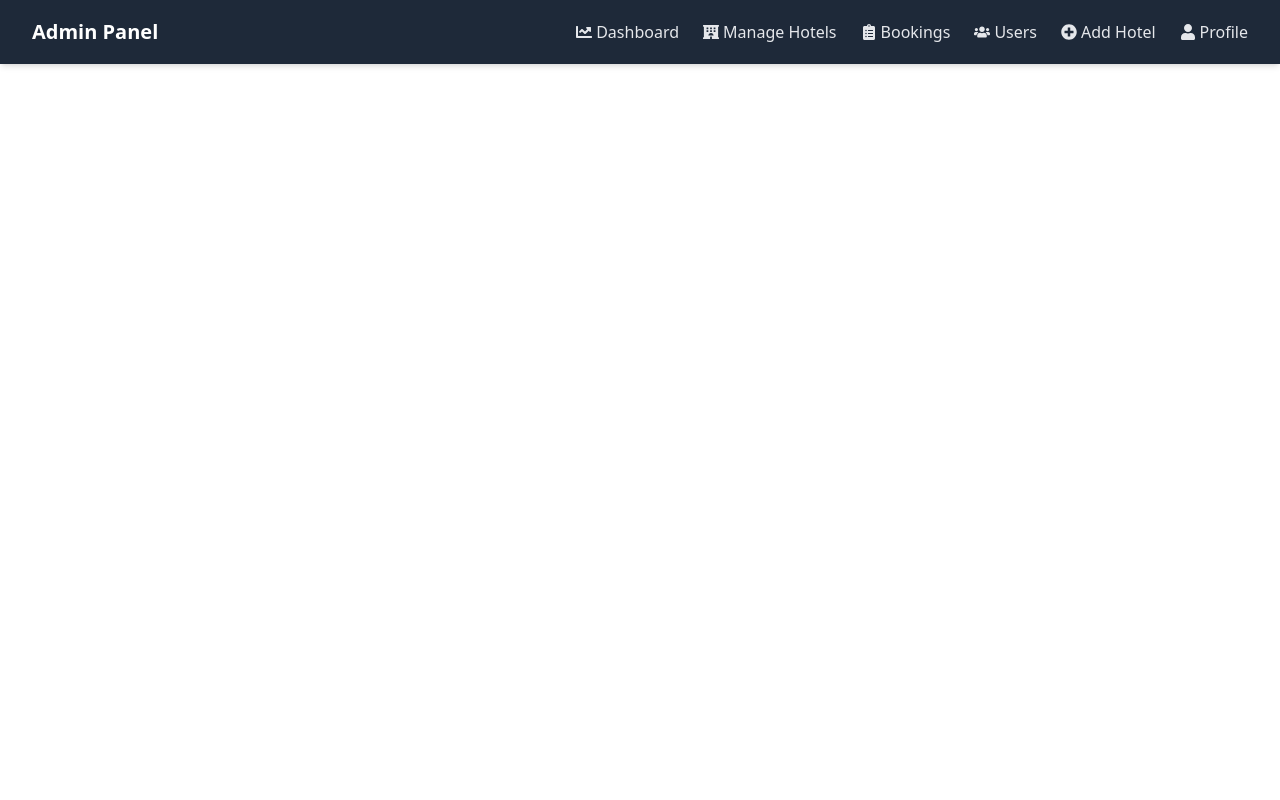
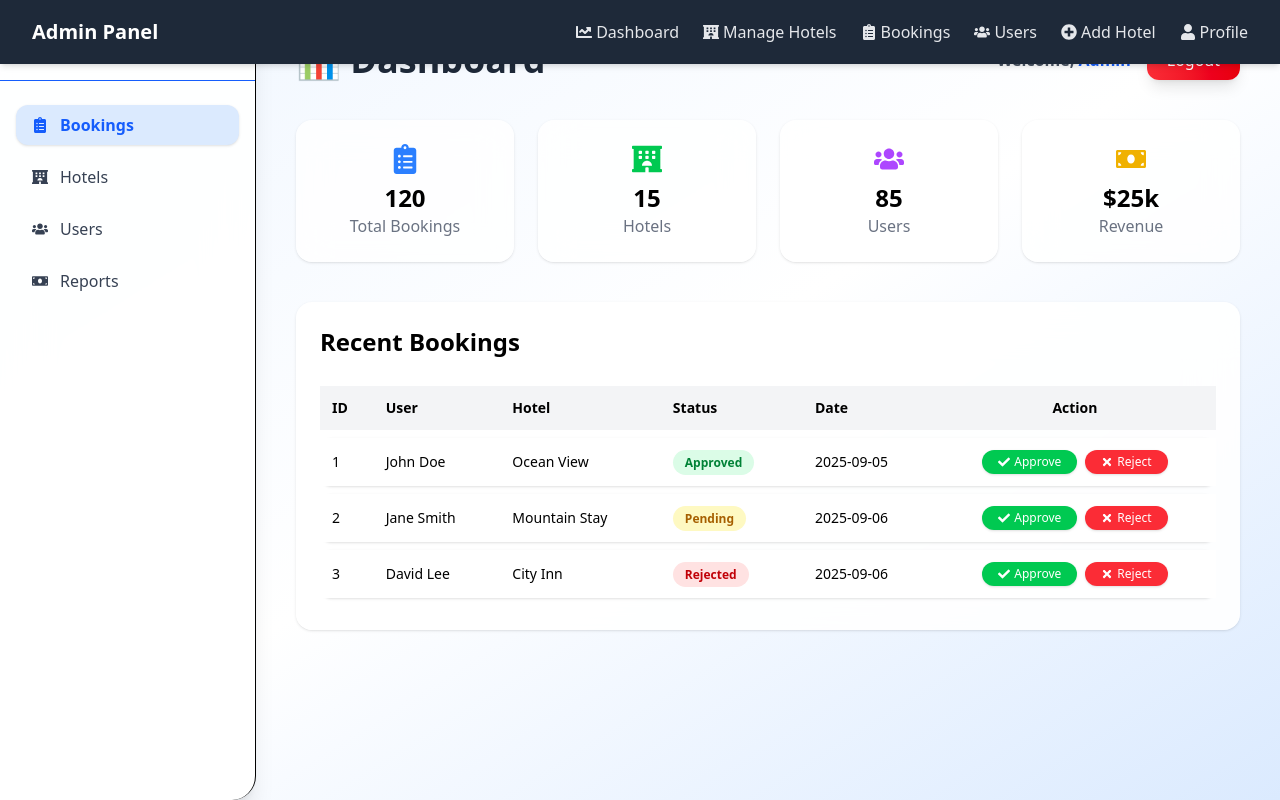
Before and after one commit to ravitharun/Hotel-booking-MERN, a React (Vite) app in the folder Client/Client/: page /Admin in a window 1280 px wide. Built offline with nearby package versions, Linux system fonts and the light colour scheme.

Commit message:
updated the ui admin dashboard

```diff
--- a/Client/Client/src/Admin/Pages/AdminHomepage.jsx
+++ b/Client/Client/src/Admin/Pages/AdminHomepage.jsx
@@ -1,13 +1,139 @@
-import React from 'react'
-import Navbar from '../../Navbar'
+import React from "react";
+import Navbar from "../../Navbar";
+import {
+  FaHotel,
+  FaUsers,
+  FaClipboardList,
+  FaMoneyBill,
+  FaCheck,
+  FaTimes,
+} from "react-icons/fa";
+
+// Example bookings data
+const bookings = [
+  { id: 1, user: "John Doe", hotel: "Ocean View", status: "Approved", date: "2025-09-05" },
+  { id: 2, user: "Jane Smith", hotel: "Mountain Stay", status: "Pending", date: "2025-09-06" },
+  { id: 3, user: "David Lee", hotel: "City Inn", status: "Rejected", date: "2025-09-06" },
+];
 
 function AdminHomepage() {
   return (
     <>
-    <Navbar></Navbar>
+      <Navbar />
+      <div className="flex min-h-screen bg-gradient-to-br from-blue-50 via-white to-blue-100">
+        {/* Sidebar */}
+        <aside className="w-64 bg-white/90 backdrop-blur-xl shadow-xl border-r rounded-tr-3xl rounded-br-3xl hidden md:flex flex-col">
+          <div className="p-6 text-2xl font-extrabold text-blue-600 border-b">🏨 Hotel Admin</div>
+          <nav className="mt-6 space-y-3 px-4 flex-1">
+            <a href="#" className="flex items-center space-x-3 px-4 py-2 rounded-xl font-semibold text-blue-600 bg-blue-100 shadow-sm hover:scale-105 transition">
+              <FaClipboardList /> <span>Bookings</span>
+            </a>
+            <a href="#" className="flex items-center space-x-3 px-4 py-2 rounded-xl text-gray-700 hover:bg-gray-100 hover:scale-105 transition">
+              <FaHotel /> <span>Hotels</span>
+            </a>
+            <a href="#" className="flex items-center space-x-3 px-4 py-2 rounded-xl text-gray-700 hover:bg-gray-100 hover:scale-105 transition">
+              <FaUsers /> <span>Users</span>
+            </a>
+            <a href="#" className="flex items-center space-x-3 px-4 py-2 rounded-xl text-gray-700 hover:bg-gray-100 hover:scale-105 transition">
+              <FaMoneyBill /> <span>Reports</span>
+            </a>
+          </nav>
+        </aside>
 
+        {/* Main Content */}
+        <main className="flex-1 p-6 md:p-10">
+          {/* Topbar */}
+          <div className="flex justify-between items-center mb-10">
+            <h1 className="text-3xl md:text-4xl font-extrabold text-gray-800">📊 Dashboard</h1>
+            <div className="flex items-center space-x-4">
+              <span className="font-semibold text-gray-600">Welcome, <span className="text-blue-600">Admin</span></span>
+              <button className="px-5 py-2 bg-gradient-to-r from-red-500 to-red-600 hover:from-red-600 hover:to-red-700 text-white font-medium rounded-xl shadow-lg transition">
+                Logout
+              </button>
+            </div>
+          </div>
+
+          {/* Stats Cards */}
+          <div className="grid grid-cols-1 sm:grid-cols-2 lg:grid-cols-4 gap-6 mb-10">
+            <div className="bg-white/80 backdrop-blur-lg p-6 rounded-2xl shadow hover:shadow-2xl transition flex flex-col items-center">
+              <FaClipboardList className="text-blue-500 text-3xl mb-2" />
+              <h2 className="text-2xl font-bold">120</h2>
+              <p className="text-gray-500">Total Bookings</p>
+            </div>
+            <div className="bg-white/80 backdrop-blur-lg p-6 rounded-2xl shadow hover:shadow-2xl transition flex flex-col items-center">
+              <FaHotel className="text-green-500 text-3xl mb-2" />
+              <h2 className="text-2xl font-bold">15</h2>
+              <p className="text-gray-500">Hotels</p>
+            </div>
+            <div className="bg-white/80 backdrop-blur-lg p-6 rounded-2xl shadow hover:shadow-2xl transition flex flex-col items-center">
+              <FaUsers className="text-purple-500 text-3xl mb-2" />
+              <h2 className="text-2xl font-bold">85</h2>
+              <p className="text-gray-500">Users</p>
+            </div>
+            <div className="bg-white/80 backdrop-blur-lg p-6 rounded-2xl shadow hover:shadow-2xl transition flex flex-col items-center">
+              <FaMoneyBill className="text-yellow-500 text-3xl mb-2" />
+              <h2 className="text-2xl font-bold">$25k</h2>
+              <p className="text-gray-500">Revenue</p>
+            </div>
+          </div>
+
+          {/* Recent Bookings */}
+          <section className="bg-white/90 backdrop-blur-xl p-6 rounded-2xl shadow mb-6">
+            <h2 className="text-2xl font-semibold mb-5">Recent Bookings</h2>
+            <div className="overflow-x-auto">
+              <table className="min-w-full text-sm border-separate border-spacing-y-2">
+                <thead>
+                  <tr className="bg-gray-100 text-left rounded-xl">
+                    <th className="p-3">ID</th>
+                    <th className="p-3">User</th>
+                    <th className="p-3">Hotel</th>
+                    <th className="p-3">Status</th>
+                    <th className="p-3">Date</th>
+                    <th className="p-3 text-center">Action</th>
+                  </tr>
+                </thead>
+                <tbody>
+                  {bookings.map((b) => (
+                    <tr key={b.id} className="bg-white shadow rounded-xl hover:shadow-md transition">
+                      <td className="p-3">{b.id}</td>
+                      <td className="p-3 font-medium">{b.user}</td>
+                      <td className="p-3">{b.hotel}</td>
+                      <td className="p-3">
+                        <span className={`px-3 py-1 rounded-full text-xs font-semibold ${
+                          b.status === "Approved"
+                            ? "bg-green-100 text-green-700"
+                            : b.status === "Pending"
+                            ? "bg-yellow-100 text-yellow-700"
+                            : "bg-red-100 text-red-700"
+                        }`}>
+                          {b.status}
+                        </span>
+                      </td>
+                      <td className="p-3">{b.date}</td>
+                      <td className="p-3 flex flex-col sm:flex-row gap-2 justify-center">
+                        <button
+                          className="px-4 py-1 bg-green-500 text-white text-xs rounded-full hover:bg-green-600 flex items-center gap-1 shadow"
+                          title="Approve Booking"
+                        >
+                          <FaCheck /> Approve
+                        </button>
+                        <button
+                          className="px-4 py-1 bg-red-500 text-white text-xs rounded-full hover:bg-red-600 flex items-center gap-1 shadow"
+                          title="Reject Booking"
+                        >
+                          <FaTimes /> Reject
+                        </button>
+                      </td>
+                    </tr>
+                  ))}
+                </tbody>
+              </table>
+            </div>
+          </section>
+        </main>
+      </div>
     </>
-  )
+  );
 }
 
-export default AdminHomepage
+export default AdminHomepage;
--- a/Client/Client/src/Navbar.jsx
+++ b/Client/Client/src/Navbar.jsx
@@ -118,14 +118,14 @@ function Navbar() {
             <div className="flex justify-between items-center h-16">
               {/* Logo */}
               <div className="flex-shrink-0 flex items-center">
-                <Link to="/admin/dashboard">
+                <Link to="/Admin">
                   <span className="text-xl font-bold text-white">Admin Panel</span>
                 </Link>
               </div>
 
               {/* Desktop Menu */}
               <div className="hidden md:flex space-x-6 items-center text-gray-200">
-                <Link to="/admin/dashboard" className="hover:text-blue-400 flex items-center gap-1">
+                <Link to="/Admin" className="hover:text-blue-400 flex items-center gap-1">
                   <FaChartLine /> Dashboard
                 </Link>
                 <Link to="/admin/hotels" className="hover:text-blue-400 flex items-center gap-1">
```
